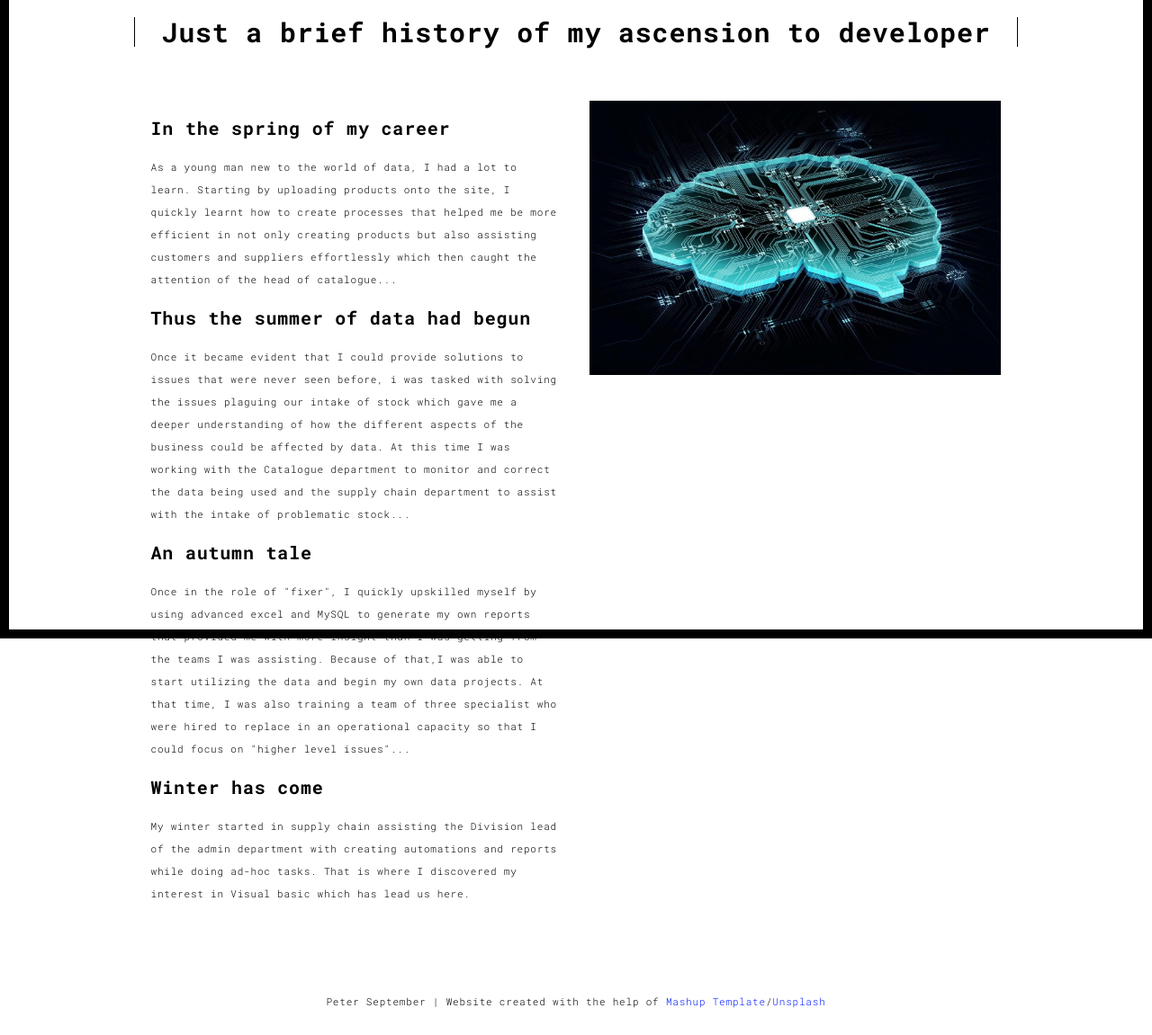
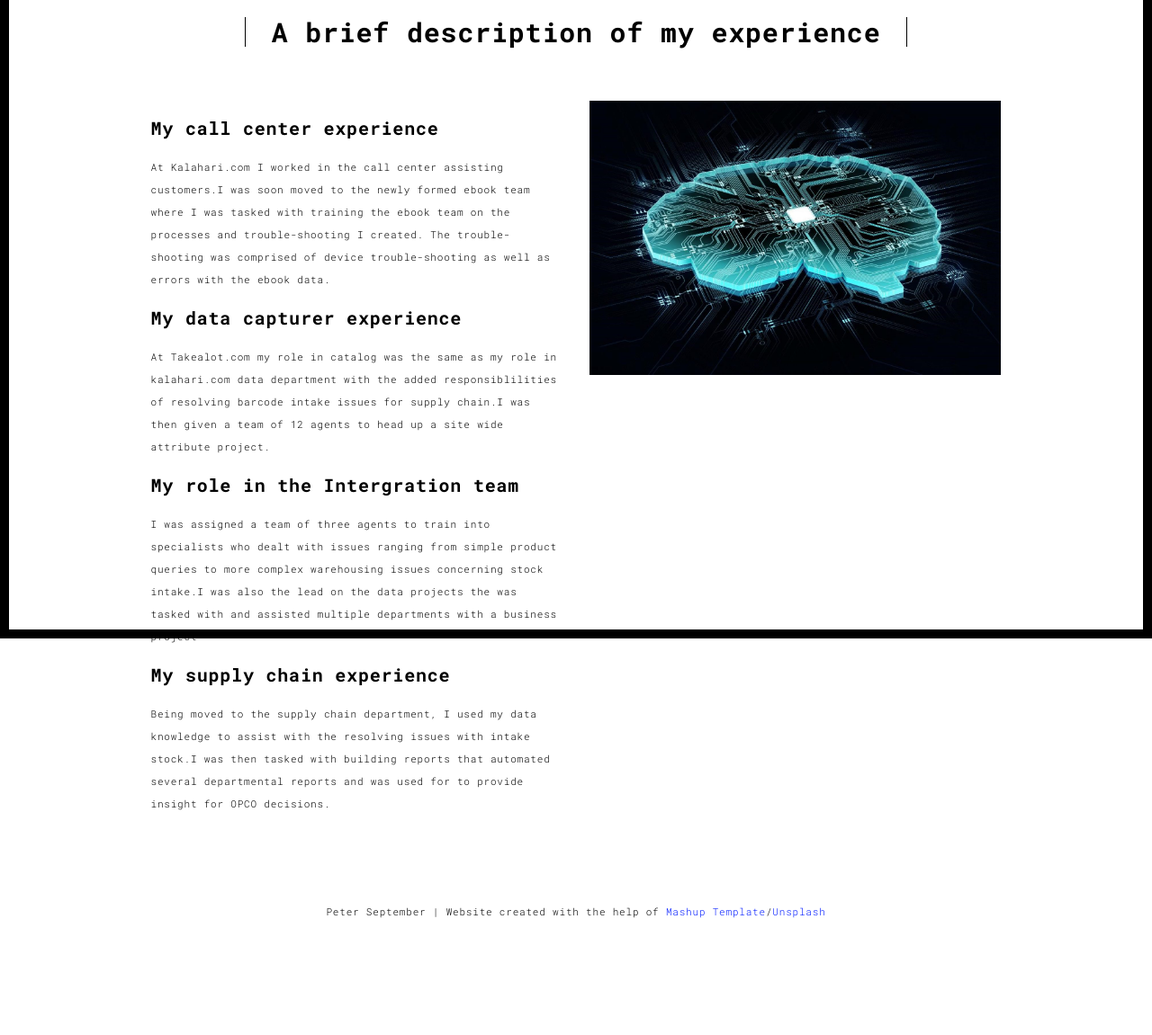
Before and after one commit to peter-september/My_first_site, a Flask app: page /about.html in a window 1280 px wide. Shown: the part 90-1241 px from the top of the page at 90% size. After the commit the page ends 1111 px from the top, so only its background shows below. Run offline with Flask 2, Linux system fonts and the light colour scheme; some libraries are stand-ins or nearby versions.

Commit message:
updating the about me

```diff
--- a/templates/about.html
+++ b/templates/about.html
@@ -54,22 +54,22 @@
       <div class="row">
         <div class="col-xs-12">
           <div class="section-container-spacer text-center">
-            <h1 class="h2">Just a brief history of my ascension to developer</h1>
+            <h1 class="h2">A brief description of my experience</h1>
           </div>
 
           <div class="row">
             <div class="col-md-10 col-md-offset-1">
               <div class="row">
                 <div class="col-xs-12 col-md-6">
-                  <h3>In the spring of my career</h3>
-                  <p>As a young man new to the world of data, I had a lot to learn. Starting by uploading products onto the site, I quickly learnt how to create processes that helped me be more efficient in not only creating products but also assisting customers and suppliers effortlessly which then caught the attention of the head of catalogue...</p>
-                  <h3>Thus the summer of data had begun</h3>
-                  <p>Once it became evident that I could provide solutions to issues that were never seen before, i was tasked with solving the issues plaguing our intake of stock which gave me a deeper understanding of how the different aspects of the business could be affected by data. At this time I was working with the Catalogue department to monitor and correct the data being used and the supply chain department to assist with the intake of problematic stock...
-                  <h3>An autumn tale</h3>
+                  <h3>My call center experience</h3>
+                  <p>At Kalahari.com I worked in the call center assisting customers.I was soon moved to the newly formed ebook team where I was tasked with training the ebook team on the processes and trouble-shooting I created. The trouble-shooting was comprised of device trouble-shooting as well as errors with the ebook data.</p>
+                  <h3>My data capturer experience</h3>
+                  <p>At Takealot.com my role in catalog was the same as my role in kalahari.com data department with the added responsiblilities of resolving barcode intake issues for supply chain.I was then given a team of 12 agents to head up a site wide attribute project.
+                  <h3>My role in the Intergration team</h3>
                   <p>
-                  Once in the role of "fixer", I quickly upskilled myself by using advanced excel and MySQL to generate my own reports that provided me with more insight than I was getting from the teams I was assisting. Because of that,I was able to start utilizing the data and begin my own data projects. At that time, I was also training a team of three specialist who were hired to replace in an operational capacity so that I could focus on "higher level issues"...</p>
-                  <h3>Winter has come</h3>
-                  <p>My winter started in supply chain assisting the Division lead of the admin department with creating automations and reports while doing ad-hoc tasks. That is where I discovered my interest in Visual basic which has lead us here.</p>
+                  I was assigned a team of three agents to train into specialists who dealt with issues ranging from simple product queries to more complex warehousing issues concerning stock intake.I was also the lead on the data projects the was tasked with and assisted multiple departments with a business project</p>
+                  <h3>My supply chain experience</h3>
+                  <p>Being moved to the supply chain department, I used my data knowledge to assist with the resolving issues with intake stock.I was then tasked with building reports that automated several departmental reports and was used for to provide insight for OPCO decisions.</p>
                 </div>
                 <div class="col-xs-12 col-md-6">
                   <img src="static/assets/images/profiln.jpg" class="img-responsive" alt="">
--- a/templates/contact.html
+++ b/templates/contact.html
@@ -38,9 +38,9 @@
       <div class="collapse navbar-collapse" id="navbar-collapse">
         <ul class="nav navbar-nav ">
           <li><a href="./index.html" title="">01 : Home</a></li>
-          <li><a href="./works.html" title="">02 : Works</a></li>
+          <li><a href="./works.html" title="">02 : Portfolio</a></li>
           <li><a href="./about.html" title="">03 : About me</a></li>
-          <li><a href="./contact.html" title="">04 : Contact</a></li>
+          <li><a href="./contact.html" title="">04 : Contact me</a></li>
         </ul>
 
 
--- a/templates/index.html
+++ b/templates/index.html
@@ -38,9 +38,9 @@
       <div class="collapse navbar-collapse" id="navbar-collapse">
         <ul class="nav navbar-nav ">
           <li><a href="index.html" title="">01 : Home</a></li>
-          <li><a href="works.html" title="">02 : Works</a></li>
+          <li><a href="works.html" title="">02 : Portfolio</a></li>
           <li><a href="about.html" title="">03 : About me</a></li>
-          <li><a href="contact.html" title="">04 : Contact</a></li>
+          <li><a href="contact.html" title="">04 : Contact me</a></li>
         </ul>
 
 
--- a/templates/thankyou.html
+++ b/templates/thankyou.html
@@ -38,7 +38,7 @@
       <div class="collapse navbar-collapse" id="navbar-collapse">
         <ul class="nav navbar-nav ">
           <li><a href="./index.html" title="">01 : Home</a></li>
-          <li><a href="./works.html" title="">02 : Works</a></li>
+          <li><a href="./works.html" title="">02 : Portfolio</a></li>
           <li><a href="./about.html" title="">03 : About me</a></li>
           <li><a href="./contact.html" title="">04 : Contact</a></li>
         </ul>
@@ -59,7 +59,7 @@
 
           <div class="row">
             <div class="col-md-10 col-md-offset-1">
-               Thank you! I will get in touch with you shortly...Once I figure out how
+               Thank you! I will get in touch with you shortly.
             </div>
 
           </div>
```
Also changed, not shown: templates/work.html (+8 -11 lines), templates/works.html (+9 -9 lines).
